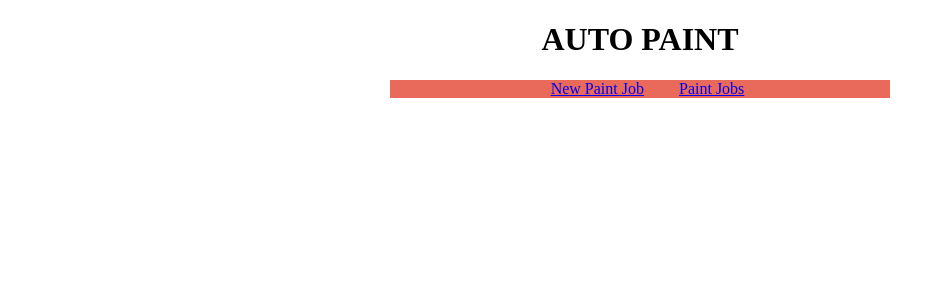
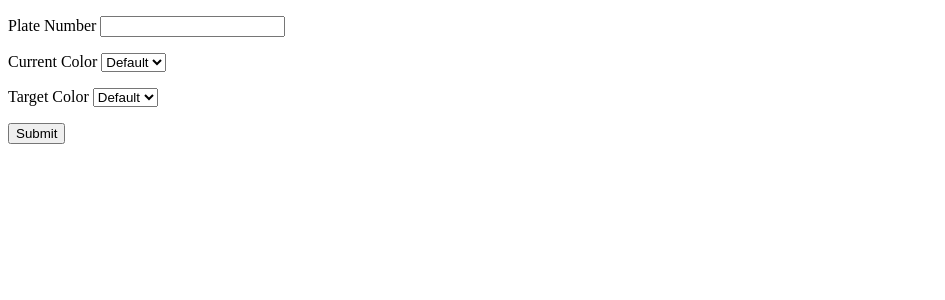
Before and after one commit to morelpabona/Web-Developer-Practical-Exam, a PHP site: page / in a window 1280 px wide. Shown: the top 300 px of the page, without its empty margins (0-945 px from the left). Run offline with PHP 8.4, Linux system fonts and the light colour scheme.

Commit message:
Update index.php

```diff
--- a/ValensInternExam/index.php
+++ b/ValensInternExam/index.php
@@ -1,184 +1,49 @@
-
 <!DOCTYPE html>
 <html lang="en">
 <head>
-    <meta charset="UTF-8">
-    <meta name="viewport" content="width=device-width, initial-scale=1.0">
-    <title>Auto Paint Job Manager</title>
-    <link rel="stylesheet" href="style.css">
+  <meta charset="UTF-8">
+  <meta name="viewport" content="width=device-width, initial-scale=1.0">
+  <title>Color Selector</title>
+  <link rel="stylesheet" href="style.css">
+
+  <style>
+
+  </style>
 </head>
 
 <body>
-<center> <h1>AUTO PAINT</h1>
-                <div class ="maindiv">
-                <nav id= "navi">
-                <ul style="list-style: none; padding: 0; display: flex; justify-content: center; align-items: center;">
-                            <li style="margin-right: 20px;"><a href="#" onclick="showAddPaintForm()">New Paint Job</a></li>
-                            <li><a href="#" onclick="showPaintJobs()">Paint Jobs</a></li>
-                        </ul>
-                    </nav>
 
-
-<div id="addPaintFormContainer" style="display:none;">
-       <center><h1>
-            NewPaint Job
-        </h1>
-
-                <form id="addPaintForm">
-    <form action="" id="colorForm" method = "POST">
-        <div id= "imgcon">
-            <div
-                id="imageContainer">
-                <img src="./img/nocolor.jpg" alt="">
-            </div>
+<form action="addpaintcon.php" method="POST">
+        <div class="label">
+        <div class="comparison">
+                <p class="displayCar"> </p>
+                <p class="displayCar2"> </p>
         </div>
-        <label for="targetColor">Plate number:</label>
-        <input type="text" name="" id=""> <Br>
-
-                <label for="currentColor">Current Color:</label>
-                <select id="currentColor" name="targetColor" onchange="displayColorfulImage()">
-                    <option value="nocolor2">--Select Color--</option>
-                    <option value="red">Red</option>
-                    <option value="blue">Blue</option>
-                    <option value="green">Green</option>
-                </select><br>
-            <label for="targetColor">Target Color:</label>
-                <select id="targetColor" name="targetColor" onchange="displayColorfulImage()">
-                    <option value="nocolor2">--Select Color--</option>
-                    <option value="red">Red</option>
-                    <option value="blue">Blue</option>
-                    <option value="green">Green</option>
-                </select><br>
-    </form>
-
-      <button id="button" type="submit" name="submit">SUBMIT</button>
-</div>
-
-        <div id="paintJobsContainer" style="display:none;">
-            <h3>Paint Jobs in Process</h3>
-            <div class= "paint">
-
-                <ul id="activePaintJobsList">
-                    <li>Plate no.</li>
-                    <li>Current Color</li>
-                    <li>Target Color</li>
-                    <li>Action</li>
-                </ul>
-            </div>
-<!-- ---------------                     ------------------------------- -->
-            <div id= "paint1list">
-                    <li>Plate no.</li>
-                    <li>Current Color</li>
-                    <li>Target Color</li>
-                    <li>Mark as Completed</li>
-            </div>
-            <div id= "paint1list">
-                    <li>Plate no.</li>
-                    <li>Current Color</li>
-                    <li>Target Color</li>
-                    <li>Mark as Completed</li>
-            </div>
-            <div id= "paint1list">
-                    <li>Plate no.</li>
-                    <li>Current Color</li>
-                    <li>Target Color</li>
-                    <li>Mark as Completed</li>
-            </div>
-<!-- -------------------------------------------------------------------->
-            <div class= "paint">
-                <ul id="activePaintJobsList">
-                    <li>Plate no.</li>
-                    <li>Current Color</li>
-                    <li>Target Color</li>
-                </ul>
-            </div>
-<!-- ---------------                     ------------------------------- -->
-        <div id= "paint1list">
-                    <li>Plate no.</li>
-                    <li>Current Color</li>
-                    <li>Target Color</li>
-                    <li>Mark as Completed</li>
-        </div>
-        <div id= "paint1list">
-                    <li>Plate no.</li>
-                    <li>Current Color</li>
-                    <li>Target Color</li>
-                    <li>Mark as Completed</li>
-        </div>
-        <div id= "paint1list">
-                    <li>Plate no.</li>
-                    <li>Current Color</li>
-                    <li>Target Color</li>
-                    <li>Mark as Completed</li>
-        </div>
-<!-- -------------------------------------------------------------------->
-            <div id= "paint3">
-
-                <h3>Shop Performance</h3>
-                    <ul id="orangecol">
-                        <li>Total Cars Painted:</li>
-                        <li>Breakdown:</li>
-                        <li>Blue: </li>
-                        <li>Red:</li>
-                        <li>Green:</li>
-                    </ul>
-            </div>
-
+        <label for="">Plate Number</label>
+        <input type="text">
         </div>
 
-    </div>
-    </center>
+        </p><label for="">Current Color</label>
+            <select class="mySelect" onchange="updateColor1()" name="currentColor">
+                        <option value="option1">Default</option>
+                        <option value="option2">Red</option>
+                        <option value="option3">Green</option>
+                        <option value="option4">Blue</option>
+            </select>
+         </p>
+        <p><label for="">Target Color</label>
+                <select class="mySelect2" onchange="updateColor2()" name="targetColor"> <
+                    <option value="option1">Default</option>
+                    <option value="option2">Red</option>
+                    <option value="option3">Green</option>
+                    <option value="option4">Blue</option>
+        </select>
+        </p>
+        <button type="submit">Submit</button>
 
-    <script>
-        function showAddPaintForm() {
-            document.getElementById('addPaintFormContainer').style.display = 'block';
-            document.getElementById('paintJobsContainer').style.display = 'none';
-        }
-        function showPaintJobs() {
-            document.getElementById('addPaintFormContainer').style.display = 'none';
-            document.getElementById('paintJobsContainer').style.display = 'block';
-            displayActivePaintJobs();
-        }
-    </script>
-    <script>
-        function displayColorfulImage() {
-                var selectedColor = document.getElementById("targetColor").value;
-                var imageContainer = document.getElementById("imageContainer");
+</form>
 
-                if (selectedColor === "red") {
-
-                    imageContainer.innerHTML = "</p>";
-                    var img = document.createElement("img");
-                    img.src = "./img/red1.jpg";
-                    img.alt = "Red Image";
-                    imageContainer.appendChild(img);
-                } else if (selectedColor === "blue") {
-
-                    imageContainer.innerHTML = "</p>";
-                    var img = document.createElement("img");
-                    img.src = "./img/blue2.jpg";
-                    img.alt = "Blue Image";
-                    imageContainer.appendChild(img);
-                } else if (selectedColor === "green") {
-
-                    imageContainer.innerHTML = "</p>";
-                    var img = document.createElement("img");
-                    img.src = "./img/green1.jpg";
-                    imageContainer.appendChild(img);
-                } else if (selectedColor === "nocolor2") {
-
-                    var img = document.createElement("img");
-                    imageContainer.innerHTML = "</p>";
-                    img.src  = "./img/nocolor.jpg";
-                    imageContainer.appendChild(img);
-                }
-        }
-    </script>
-
-
-
-
+    <script src="valens.js"> </script>
 
 </body>
-
 </html>
```
